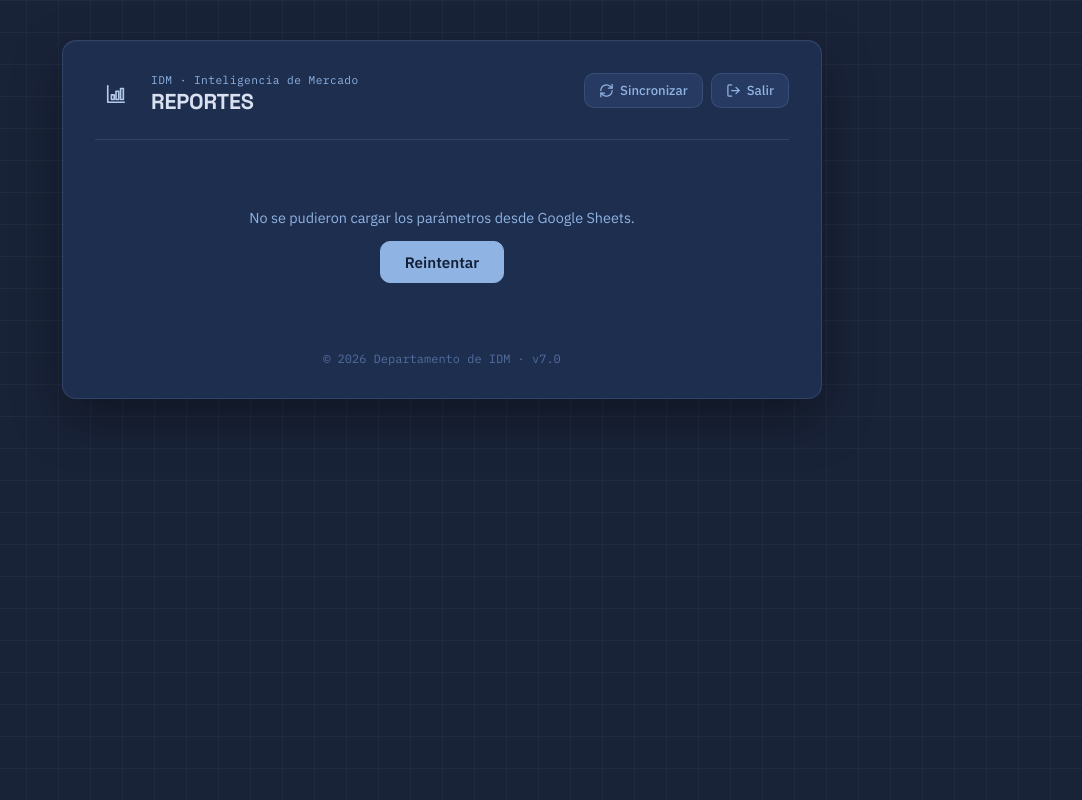
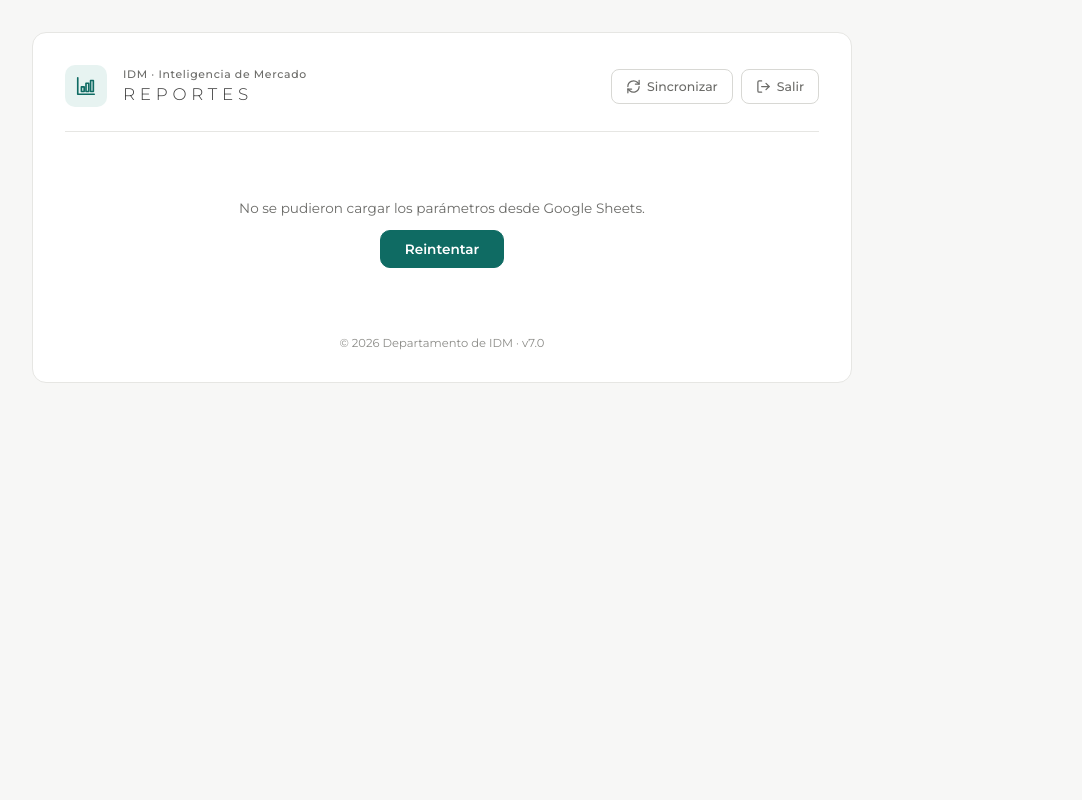
Before and after one commit to moisoforever-ai/sistema-reportes-idm, a Flask app: template templates/index.html in a window 1280 px wide. Shown: the whole page, without its empty margins (198-1280 px from the left). Run offline with Flask 3, Linux system fonts and the light colour scheme; the template is opened without the code that fills it, so the values that code supplies are empty.

Commit message:
Add files via upload

```diff
--- a/static/style.css
+++ b/static/style.css
@@ -1,94 +1,71 @@
 /* ============================================================
    Sistema de Reportes — IDM
-   Paleta de azules (Oxford Blue → Lavender), a pedido del cliente
-   (sesión 12) — reemplaza la dirección "ficha de campo" ámbar anterior.
+   Estilo unificado con /cargar: fondo gris claro, tarjetas blancas,
+   acento verde oscuro, tipografía Montserrat.
    ============================================================ */
+@import url('https://fonts.googleapis.com/css2?family=Montserrat:wght@300;400;500;600;700&display=swap');
 
 :root {
-    /* Superficies — familia de azules, de más oscuro a más claro */
-    --bg: #192338;          /* Oxford Blue */
-    --surface: #1E2E4F;     /* Space Cadet */
-    --surface-2: #273A62;   /* entre Space Cadet y YInMn Blue */
-    --surface-3: #2E4474;   /* cerca de YInMn Blue */
-    --border: rgba(143, 179, 226, 0.16);
-    --border-strong: rgba(143, 179, 226, 0.30);
+    --bg: #f7f7f6;
+    --surface: #ffffff;
+    --surface-2: #ffffff;
+    --surface-3: #f1f1ef;
+    --border: #e6e6e3;
+    --border-strong: #d8d8d4;
 
-    /* Texto */
-    --text-primary: #D9E1F1;   /* Lavender (web) */
-    --text-secondary: #8FB3E2; /* Jordy Blue */
-    --text-muted: #526D9E;     /* entre YInMn Blue y Jordy Blue */
+    --text-primary: #3d3d3d;
+    --text-secondary: #6b6b68;
+    --text-muted: #8b8b87;
 
-    /* Acento único: Jordy Blue */
-    --accent: #8FB3E2;
-    --accent-strong: #B4CAEA;
-    --accent-ink: #1E2E4F;
+    --accent: #0f6b63;
+    --accent-strong: #0b544e;
+    --accent-ink: #e7f3f1;
+    --accent-light: #e7f3f1;
 
-    /* Estados (se mantienen verde/rojo — cumplen una función de
-       lectura rápida bueno/malo que la paleta monocromática no cubre) */
-    --positive: #6fa287;
-    --positive-bg: rgba(111, 162, 135, 0.12);
-    --negative: #c1553d;
-    --negative-bg: rgba(193, 85, 61, 0.12);
+    --positive: #0f6b63;
+    --positive-bg: #e7f3f1;
+    --negative: #b3261e;
+    --negative-bg: #fde8e8;
 
-    /* Tipografía */
-    --font-display: 'Space Grotesk', 'Segoe UI', sans-serif;
-    --font-sans: 'IBM Plex Sans', -apple-system, BlinkMacSystemFont, "Segoe UI", Roboto, sans-serif;
-    --font-mono: 'IBM Plex Mono', 'SFMono-Regular', Consolas, monospace;
+    --font-display: 'Montserrat', system-ui, sans-serif;
+    --font-sans: 'Montserrat', system-ui, -apple-system, 'Segoe UI', sans-serif;
+    --font-mono: 'Montserrat', system-ui, sans-serif;
 
-    --radius-sm: 6px;
+    --radius-sm: 10px;
     --radius-md: 10px;
     --radius-lg: 14px;
 }
 
-* {
-    box-sizing: border-box;
-    margin: 0;
-    padding: 0;
-}
+* { box-sizing: border-box; margin: 0; padding: 0; }
 
 body {
-    background-color: var(--bg);
-    background-image:
-        linear-gradient(rgba(217, 225, 241, 0.04) 1px, transparent 1px),
-        linear-gradient(90deg, rgba(217, 225, 241, 0.04) 1px, transparent 1px);
-    background-size: 32px 32px;
+    background: var(--bg);
     color: var(--text-primary);
     font-family: var(--font-sans);
+    font-size: 14px;
     min-height: 100vh;
     display: flex;
     align-items: flex-start;
     justify-content: center;
     overflow-x: hidden;
-    position: relative;
-    padding: 40px 16px;
+    padding: 32px 16px;
 }
 
-/* Sin blobs decorativos: la estructura viene del layout, no de degradados
-   difuminados flotando encima. Restraint. */
-.background-decor {
-    display: none;
-}
+.background-decor { display: none; }
 
-/* Container and Card */
-.container {
-    width: 100%;
-    max-width: 760px;
-    z-index: 10;
-}
+.container { width: 100%; max-width: 820px; }
 
 .glass-card {
     background: var(--surface);
     border: 1px solid var(--border);
     border-radius: var(--radius-lg);
     padding: 32px;
-    box-shadow: 0 1px 0 rgba(255, 255, 255, 0.03) inset, 0 20px 50px rgba(0, 0, 0, 0.35);
-    position: relative;
 }
 
-/* ---------- Toolbar (reemplaza el header-right-actions absoluto) ---------- */
+/* ---------- Barra superior ---------- */
 .toolbar {
     display: flex;
-    align-items: flex-start;
+    align-items: center;
     justify-content: space-between;
     gap: 16px;
     flex-wrap: wrap;
@@ -97,102 +74,76 @@ body {
     border-bottom: 1px solid var(--border);
 }
 
-.toolbar-brand {
-    display: flex;
-    align-items: center;
-    gap: 14px;
-}
+.toolbar-brand { display: flex; align-items: center; gap: 16px; }
+
+.brand-logo { height: 44px; width: auto; display: block; }
+
+.brand-sep { width: 1px; height: 32px; background: #dcdcd8; }
 
 .toolbar-brand-icon {
-    width: 42px;
-    height: 42px;
+    width: 42px; height: 42px;
     border-radius: var(--radius-md);
     background: var(--accent-ink);
-    color: var(--accent-strong);
-    display: flex;
-    align-items: center;
-    justify-content: center;
+    color: var(--accent);
+    display: flex; align-items: center; justify-content: center;
     flex-shrink: 0;
 }
-
-.toolbar-brand-icon svg {
-    width: 22px;
-    height: 22px;
-}
+.toolbar-brand-icon svg { width: 22px; height: 22px; }
 
 .toolbar-brand-text h1 {
-    font-family: var(--font-display);
-    font-size: 1.35rem;
-    font-weight: 700;
+    font-size: 1.05rem;
+    font-weight: 300;
+    letter-spacing: .28em;
     color: var(--text-primary);
-    letter-spacing: -0.01em;
     line-height: 1.2;
 }
 
 .toolbar-brand-eyebrow {
-    font-family: var(--font-mono);
-    font-size: 0.7rem;
-    color: var(--accent);
-    letter-spacing: 0.04em;
-    margin-bottom: 2px;
+    font-size: 0.68rem;
+    font-weight: 500;
+    color: var(--text-secondary);
+    letter-spacing: .06em;
+    margin-bottom: 3px;
 }
 
 .subtitle {
     color: var(--text-secondary);
-    font-size: 0.9rem;
+    font-size: 0.85rem;
     line-height: 1.5;
     margin-top: 6px;
 }
 
-.toolbar-actions {
-    display: flex;
-    gap: 8px;
-    flex-wrap: wrap;
-}
+.toolbar-actions { display: flex; gap: 8px; flex-wrap: wrap; }
 
-/* ---------- Botones de acción de la toolbar ---------- */
 .btn-chip {
-    display: inline-flex;
-    align-items: center;
-    gap: 6px;
-    padding: 8px 14px;
-    border-radius: var(--radius-md);
+    display: inline-flex; align-items: center; gap: 6px;
+    padding: 9px 14px;
+    border-radius: 8px;
     font-family: var(--font-sans);
-    font-size: 0.82rem;
+    font-size: 0.78rem;
     font-weight: 500;
     white-space: nowrap;
     text-decoration: none;
     cursor: pointer;
-    border: 1px solid var(--border);
-    background: var(--surface-2);
+    border: 1px solid var(--border-strong);
+    background: #fff;
     color: var(--text-secondary);
-    transition: border-color 0.15s ease, color 0.15s ease, background 0.15s ease;
+    transition: background .15s, color .15s, border-color .15s;
 }
+.btn-chip svg { width: 15px; height: 15px; flex-shrink: 0; }
+.btn-chip:hover { background: var(--surface-3); color: var(--text-primary); }
 
-.btn-chip svg {
-    width: 15px;
-    height: 15px;
-    flex-shrink: 0;
+.btn-primary-chip, .btn-chip.btn-primary-chip {
+    background: var(--accent);
+    border-color: var(--accent);
+    color: #fff;
 }
+.btn-chip.btn-primary-chip:hover { background: var(--accent-strong); color: #fff; }
 
-.btn-chip:hover {
-    color: var(--text-primary);
-    border-color: var(--border-strong);
-    background: var(--surface-3);
-}
+.btn-logout:hover { color: var(--negative); border-color: #e6b3b0; background: #fff; }
 
-.btn-logout:hover {
-    color: var(--negative);
-    border-color: rgba(193, 85, 61, 0.35);
-}
-
-.btn-sync.spinning svg {
-    animation: rotate 1.1s linear infinite;
-}
-
-@keyframes rotate {
-    to { transform: rotate(360deg); }
-}
+.btn-sync.spinning svg { animation: rotate 1.1s linear infinite; }
+@keyframes rotate { to { transform: rotate(360deg); } }
 
 /* ---------- Formulario ---------- */
 .form-grid {
@@ -201,526 +152,259 @@ body {
     gap: 18px;
     margin-bottom: 24px;
 }
+@media (max-width: 560px) { .form-grid { grid-template-columns: 1fr; } }
 
-@media (max-width: 560px) {
-    .form-grid {
-        grid-template-columns: 1fr;
-    }
-}
-
-.form-group {
-    display: flex;
-    flex-direction: column;
-    gap: 7px;
-}
+.form-group { display: flex; flex-direction: column; gap: 7px; }
 
 .form-group label {
-    font-size: 0.82rem;
-    font-weight: 500;
+    font-size: 0.72rem;
+    font-weight: 600;
+    letter-spacing: .08em;
+    text-transform: uppercase;
     color: var(--text-secondary);
 }
 
 select, input[type="time"] {
-    background-color: var(--surface-2);
-    border: 1px solid var(--border);
+    background-color: #fff;
+    border: 1px solid var(--border-strong);
     border-radius: var(--radius-sm);
     padding: 11px 14px;
     color: var(--text-primary);
-    font-family: var(--font-mono);
-    font-size: 0.9rem;
+    font-family: var(--font-sans);
+    font-size: 0.85rem;
     outline: none;
-    transition: border-color 0.15s ease, box-shadow 0.15s ease;
+    transition: border-color .15s, box-shadow .15s;
     width: 100%;
     min-width: 0;
 }
-
-select {
-    font-family: var(--font-sans);
-    text-overflow: ellipsis;
-}
+select { text-overflow: ellipsis; }
 
 select:focus, input[type="time"]:focus {
     border-color: var(--accent);
-    box-shadow: 0 0 0 3px rgba(143, 179, 226, 0.20);
+    box-shadow: 0 0 0 3px rgba(15, 107, 99, 0.15);
 }
+select:disabled { opacity: .45; cursor: not-allowed; background: #f4f4f2; }
 
-select:disabled {
-    opacity: 0.4;
-    cursor: not-allowed;
-}
+option { background: #fff; color: var(--text-primary); font-family: var(--font-sans); }
 
-option {
-    background-color: var(--surface-2);
-    color: var(--text-primary);
-    font-family: var(--font-sans);
-}
+.time-selector-container { display: flex; flex-direction: column; gap: 4px; }
+.time-hint { font-size: 0.74rem; color: var(--text-muted); }
 
-.time-selector-container {
-    display: flex;
-    flex-direction: column;
-    gap: 4px;
-}
-
-.time-hint {
-    font-size: 0.75rem;
-    color: var(--text-muted);
-}
-
-/* ---------- Info Banner ---------- */
+/* ---------- Aviso informativo ---------- */
 .info-banner {
     background: var(--positive-bg);
-    border: 1px solid rgba(111, 162, 135, 0.25);
-    border-radius: var(--radius-md);
+    border: 1px solid #cfe5e1;
+    border-radius: 12px;
     padding: 14px 16px;
-    display: flex;
-    gap: 12px;
+    display: flex; gap: 12px;
     margin-bottom: 28px;
     align-items: flex-start;
 }
-
-.banner-icon {
-    color: var(--positive);
-    flex-shrink: 0;
-    margin-top: 1px;
-}
-
-.banner-icon svg {
-    width: 18px;
-    height: 18px;
-    display: block;
-}
-
-.banner-text {
-    font-size: 0.85rem;
-    color: var(--text-primary);
-    line-height: 1.5;
-}
-
-.banner-text strong {
-    color: var(--positive);
-    font-weight: 600;
-}
+.banner-icon { color: var(--accent); flex-shrink: 0; margin-top: 1px; }
+.banner-icon svg { width: 18px; height: 18px; display: block; }
+.banner-text { font-size: 0.82rem; color: #0b544e; line-height: 1.5; }
+.banner-text strong { color: #0b544e; font-weight: 600; }
 
 /* ---------- Botones principales ---------- */
 .btn-submit, .btn-secondary {
     border-radius: var(--radius-md);
     padding: 14px 24px;
     font-family: var(--font-sans);
-    font-size: 0.95rem;
+    font-size: 0.85rem;
     font-weight: 600;
     cursor: pointer;
     width: 100%;
-    display: flex;
-    align-items: center;
-    justify-content: center;
-    gap: 8px;
-    transition: all 0.15s ease;
+    display: flex; align-items: center; justify-content: center; gap: 8px;
+    transition: all .15s ease;
 }
-
-.btn-submit {
-    background: var(--accent);
-    color: #14213A;
-    border: 1px solid var(--accent);
-}
-
-.btn-submit:hover:not(:disabled) {
-    background: var(--accent-strong);
-    border-color: var(--accent-strong);
-}
-
-.btn-submit:active:not(:disabled) {
-    transform: translateY(1px);
-}
-
-.btn-submit:disabled {
-    opacity: 0.6;
-    cursor: not-allowed;
-}
+.btn-submit { background: var(--accent); color: #fff; border: 1px solid var(--accent); }
+.btn-submit:hover:not(:disabled) { background: var(--accent-strong); border-color: var(--accent-strong); }
+.btn-submit:active:not(:disabled) { transform: translateY(1px); }
+.btn-submit:disabled { opacity: .55; cursor: not-allowed; }
 
 .small-spinner {
-    width: 16px;
-    height: 16px;
-    border: 2px solid rgba(20, 33, 58, 0.25);
+    width: 16px; height: 16px;
+    border: 2px solid rgba(255,255,255,.35);
     border-radius: 50%;
-    border-top-color: #14213A;
-    animation: spin 0.8s linear infinite;
+    border-top-color: #fff;
+    animation: spin .8s linear infinite;
 }
+.btn-secondary .small-spinner { border-color: rgba(15,107,99,.25); border-top-color: var(--accent); }
+.btn-loader { display: flex; align-items: center; gap: 10px; }
 
-.btn-loader {
-    display: flex;
-    align-items: center;
-    gap: 10px;
+.button-group { display: grid; grid-template-columns: 1fr 1fr; gap: 12px; width: 100%; }
+@media (max-width: 560px) { .button-group { grid-template-columns: 1fr; } }
+
+.btn-secondary { background: #fff; color: var(--text-primary); border: 1px solid var(--border-strong); }
+.btn-secondary:hover:not(:disabled) { background: var(--surface-3); }
+.btn-secondary:active:not(:disabled) { transform: translateY(1px); }
+.btn-secondary:disabled { opacity: .5; cursor: not-allowed; }
+
+/* ---------- Cargando ---------- */
+.initial-loader {
+    display: flex; flex-direction: column; align-items: center;
+    gap: 14px; padding: 40px 0; text-align: center;
 }
-
-.button-group {
-    display: grid;
-    grid-template-columns: 1fr 1fr;
-    gap: 12px;
-    width: 100%;
-}
-
-@media (max-width: 560px) {
-    .button-group {
-        grid-template-columns: 1fr;
-    }
-}
-
-.btn-secondary {
-    background: transparent;
-    color: var(--text-primary);
-    border: 1px solid var(--border-strong);
-}
-
-.btn-secondary:hover:not(:disabled) {
-    background: var(--surface-2);
-    border-color: var(--text-muted);
-}
-
-.btn-secondary:active:not(:disabled) {
-    transform: translateY(1px);
-}
-
-.btn-secondary:disabled {
-    opacity: 0.5;
-    cursor: not-allowed;
-}
-
-/* ---------- Loader inicial ---------- */
-.initial-loader {
-    display: flex;
-    flex-direction: column;
-    align-items: center;
-    gap: 14px;
-    padding: 40px 0;
-    text-align: center;
-}
-
-.initial-loader p {
-    color: var(--text-secondary);
-    font-size: 0.9rem;
-}
+.initial-loader p { color: var(--text-secondary); font-size: 0.85rem; }
 
 .spinner {
-    width: 32px;
-    height: 32px;
-    border: 3px solid var(--surface-3);
+    width: 32px; height: 32px;
+    border: 3px solid #e3e3df;
     border-radius: 50%;
     border-top-color: var(--accent);
-    animation: spin 0.9s linear infinite;
+    animation: spin .9s linear infinite;
 }
+@keyframes spin { to { transform: rotate(360deg); } }
 
-@keyframes spin {
-    to { transform: rotate(360deg); }
-}
+.hidden { display: none !important; }
 
-.hidden {
-    display: none !important;
-}
-
-/* ---------- Footer ---------- */
 footer {
     margin-top: 28px;
     text-align: center;
-    font-size: 0.75rem;
+    font-size: 0.72rem;
     color: var(--text-muted);
-    font-family: var(--font-mono);
 }
 
-/* ---------- Toast ---------- */
+/* ---------- Avisos emergentes ---------- */
 .toast {
-    position: fixed;
-    bottom: 25px;
-    left: 50%;
+    position: fixed; bottom: 25px; left: 50%;
     transform: translateX(-50%);
-    background: var(--surface-3);
+    background: #fff;
     border: 1px solid var(--border-strong);
     border-radius: var(--radius-md);
     padding: 12px 20px;
-    box-shadow: 0 10px 30px rgba(0,0,0,0.4);
+    box-shadow: 0 10px 30px rgba(0,0,0,.15);
     z-index: 100;
-    font-size: 0.88rem;
+    font-size: 0.85rem;
     max-width: min(90vw, 480px);
     max-height: 40vh;
     overflow-y: auto;
     white-space: pre-wrap;
     word-break: break-word;
 }
-
-.toast.show {
-    animation: slideUp 0.25s ease forwards;
-}
-
-.toast.error {
-    border-color: rgba(193, 85, 61, 0.4);
-    color: #f0b3a3;
-    background: #241209;
-}
-
-.toast.success {
-    border-color: rgba(111, 162, 135, 0.4);
-    color: #c3e0d1;
-    background: #10201a;
-}
-
-.toast.warning {
-    border-color: rgba(226, 163, 59, 0.4);
-    color: #f3d8a3;
-    background: #26190a;
-}
+.toast.show { animation: slideUp .25s ease forwards; }
+.toast.error   { border-color: #e6b3b0; color: #8a1c1c; background: #fde8e8; }
+.toast.success { border-color: #b9dcd6; color: #0b544e; background: #e7f3f1; }
+.toast.warning { border-color: #ffe9a8; color: #6b4a00; background: #fff8e1; }
 
 @keyframes slideUp {
     from { transform: translate(-50%, 16px); opacity: 0; }
-    to { transform: translate(-50%, 0); opacity: 1; }
+    to   { transform: translate(-50%, 0); opacity: 1; }
 }
 
-/* ---------- Login inputs ---------- */
-input[type="text"],
-input[type="password"],
-input[type="number"] {
+/* ---------- Campos de texto (login / admin) ---------- */
+input[type="text"], input[type="password"], input[type="number"] {
     width: 100%;
     padding: 11px 14px;
     border-radius: var(--radius-sm);
-    background: var(--surface-2);
-    border: 1px solid var(--border);
+    background: #fff;
+    border: 1px solid var(--border-strong);
     color: var(--text-primary);
-    font-family: var(--font-mono);
-    font-size: 0.95rem;
-    transition: border-color 0.15s ease, box-shadow 0.15s ease;
+    font-family: var(--font-sans);
+    font-size: 0.88rem;
+    transition: border-color .15s, box-shadow .15s;
+}
+input[type="text"]:focus, input[type="password"]:focus, input[type="number"]:focus {
+    border-color: var(--accent);
+    outline: none;
+    box-shadow: 0 0 0 3px rgba(15, 107, 99, 0.15);
 }
 
-input[type="text"],
-input[type="password"] {
-    font-family: var(--font-sans);
-}
-
-input[type="text"]:focus,
-input[type="password"]:focus,
-input[type="number"]:focus {
-    border-color: var(--accent);
-    outline: none;
-    box-shadow: 0 0 0 3px rgba(143, 179, 226, 0.20);
-}
-
-/* ---------- Error / success banner (login, admin) ---------- */
 .error-banner {
     background: var(--negative-bg);
-    border: 1px solid rgba(193, 85, 61, 0.3);
-    color: #f0b3a3;
+    border: 1px solid #f1c4c4;
+    color: #8a1c1c;
     padding: 12px 14px;
     border-radius: var(--radius-md);
     margin-bottom: 20px;
-    font-size: 0.88rem;
+    font-size: 0.85rem;
     font-weight: 500;
-    display: flex;
-    align-items: center;
-    gap: 10px;
+    display: flex; align-items: center; gap: 10px;
 }
+.error-banner svg { width: 16px; height: 16px; flex-shrink: 0; }
 
-.error-banner svg {
-    width: 16px;
-    height: 16px;
-    flex-shrink: 0;
-}
+.success-banner { background: var(--positive-bg); border-color: #cfe5e1; color: #0b544e; }
 
-.success-banner {
-    background: var(--positive-bg);
-    border: 1px solid rgba(111, 162, 135, 0.3);
-    color: #c3e0d1;
-}
-
-/* ---------- Auth pages (login) ---------- */
-.auth-header {
-    text-align: center;
-    margin-bottom: 28px;
-}
-
+/* ---------- Inicio de sesión ---------- */
+.auth-header { text-align: center; margin-bottom: 28px; }
+.auth-logo { height: 56px; width: auto; display: block; margin: 0 auto 18px; }
 .auth-icon {
-    width: 48px;
-    height: 48px;
+    width: 48px; height: 48px;
     border-radius: var(--radius-md);
     background: var(--accent-ink);
-    color: var(--accent-strong);
-    display: flex;
-    align-items: center;
-    justify-content: center;
+    color: var(--accent);
+    display: flex; align-items: center; justify-content: center;
     margin: 0 auto 16px;
 }
-
-.auth-icon svg {
-    width: 24px;
-    height: 24px;
-}
-
+.auth-icon svg { width: 24px; height: 24px; }
 .auth-header h1 {
-    font-family: var(--font-display);
-    font-size: 1.5rem;
-    font-weight: 700;
+    font-size: 1.1rem;
+    font-weight: 300;
+    letter-spacing: .26em;
+    text-transform: uppercase;
     color: var(--text-primary);
     margin-bottom: 8px;
 }
 
-/* ---------- Admin page ---------- */
+/* ---------- Páginas de administración ---------- */
 .page-header {
-    display: flex;
-    align-items: center;
-    justify-content: space-between;
-    gap: 16px;
-    margin-bottom: 28px;
-    flex-wrap: wrap;
+    display: flex; align-items: center; justify-content: space-between;
+    gap: 16px; margin-bottom: 28px; flex-wrap: wrap;
 }
-
-.page-header-brand {
-    display: flex;
-    align-items: center;
-    gap: 14px;
-}
-
+.page-header-brand { display: flex; align-items: center; gap: 14px; }
 .page-header-icon {
-    width: 42px;
-    height: 42px;
+    width: 42px; height: 42px;
     border-radius: var(--radius-md);
     background: var(--accent-ink);
-    color: var(--accent-strong);
-    display: flex;
-    align-items: center;
-    justify-content: center;
+    color: var(--accent);
+    display: flex; align-items: center; justify-content: center;
     flex-shrink: 0;
 }
+.page-header-icon svg { width: 22px; height: 22px; }
+.page-header h1 { font-size: 1.1rem; font-weight: 600; color: var(--text-primary); }
 
-.page-header-icon svg {
-    width: 22px;
-    height: 22px;
+.admin-section { margin-bottom: 28px; padding-bottom: 24px; border-bottom: 1px solid var(--border); }
+.admin-section:last-child { border-bottom: none; padding-bottom: 0; margin-bottom: 0; }
+.admin-section h2 { font-size: 1rem; font-weight: 600; margin-bottom: 14px; color: var(--text-primary); }
+
+.admin-form-grid { display: grid; grid-template-columns: 1fr 1fr; gap: 14px; margin-bottom: 14px; }
+.admin-form-grid-3col { grid-template-columns: 1fr 1fr 1fr; }
+@media (max-width: 480px) { .admin-form-grid { grid-template-columns: 1fr; } }
+@media (max-width: 560px) { .admin-form-grid-3col { grid-template-columns: 1fr; } }
+
+.admin-table { width: 100%; border-collapse: collapse; text-align: left; }
+.admin-table thead tr { border-bottom: 1px solid var(--border); }
+.admin-table th {
+    padding: 10px 12px; font-size: 0.7rem; font-weight: 600;
+    letter-spacing: .08em; color: var(--text-secondary); text-transform: uppercase;
 }
+.admin-table th:last-child { text-align: right; }
+.admin-table td { padding: 12px; font-size: 0.88rem; border-bottom: 1px solid var(--border); }
+.admin-table td:last-child { text-align: right; }
 
-.page-header h1 {
-    font-family: var(--font-display);
-    font-size: 1.3rem;
-    font-weight: 700;
-    color: var(--text-primary);
-}
-
-.admin-section {
-    margin-bottom: 28px;
-    padding-bottom: 24px;
-    border-bottom: 1px solid var(--border);
-}
-
-.admin-section:last-child {
-    border-bottom: none;
-    padding-bottom: 0;
-    margin-bottom: 0;
-}
-
-.admin-section h2 {
-    font-family: var(--font-display);
-    font-size: 1.05rem;
-    font-weight: 600;
-    margin-bottom: 14px;
-    color: var(--text-primary);
-}
-
-.admin-form-grid {
-    display: grid;
-    grid-template-columns: 1fr 1fr;
-    gap: 14px;
-    margin-bottom: 14px;
-}
-
-.admin-form-grid-3col {
-    grid-template-columns: 1fr 1fr 1fr;
-}
-
-@media (max-width: 480px) {
-    .admin-form-grid {
-        grid-template-columns: 1fr;
-    }
-}
-
-@media (max-width: 560px) {
-    .admin-form-grid-3col {
-        grid-template-columns: 1fr;
-    }
-}
-
-.admin-table {
-    width: 100%;
-    border-collapse: collapse;
-    text-align: left;
-}
-
-.admin-table thead tr {
-    border-bottom: 1px solid var(--border);
-}
-
-.admin-table th {
-    padding: 10px 12px;
-    font-size: 0.78rem;
-    font-weight: 600;
-    color: var(--text-muted);
-    text-transform: none;
-}
-
-.admin-table th:last-child {
-    text-align: right;
-}
-
-.admin-table td {
-    padding: 12px;
-    font-size: 0.92rem;
-    border-bottom: 1px solid var(--border);
-}
-
-.admin-table td:last-child {
-    text-align: right;
-}
-
-.user-password-dots {
-    color: var(--text-muted);
-    font-family: var(--font-mono);
-    letter-spacing: 2px;
-}
+.user-password-dots { color: var(--text-muted); letter-spacing: 2px; }
 
 .badge-admin {
-    font-size: 0.7rem;
-    background: var(--accent-ink);
-    color: var(--accent-strong);
-    padding: 2px 8px;
-    border-radius: 5px;
-    margin-left: 8px;
-    font-weight: 600;
+    font-size: 0.68rem; background: var(--accent-ink); color: var(--accent-strong);
+    padding: 2px 8px; border-radius: 999px; margin-left: 8px; font-weight: 600;
 }
-
-.badge-system {
-    font-size: 0.78rem;
-    color: var(--text-muted);
-    font-style: italic;
-}
+.badge-system { font-size: 0.78rem; color: var(--text-muted); font-style: italic; }
 
 .btn-delete {
     background: var(--negative-bg);
-    border: 1px solid rgba(193, 85, 61, 0.25);
-    color: #f0b3a3;
+    border: 1px solid #f1c4c4;
+    color: #8a1c1c;
     padding: 6px 12px;
-    border-radius: var(--radius-sm);
-    font-size: 0.8rem;
-    font-weight: 600;
+    border-radius: 8px;
+    font-size: 0.78rem; font-weight: 600;
     font-family: var(--font-sans);
     cursor: pointer;
-    transition: all 0.15s ease;
+    transition: all .15s ease;
 }
-
-.btn-delete:hover {
-    background: rgba(193, 85, 61, 0.22);
-    border-color: rgba(193, 85, 61, 0.4);
-    color: #f7c9bc;
-}
+.btn-delete:hover { background: #f8d4d4; }
 
 @media (max-width: 640px) {
-    .toolbar {
-        flex-direction: column;
-        align-items: stretch;
-    }
-    .toolbar-actions {
-        justify-content: flex-start;
-    }
+    .glass-card { padding: 22px; }
+    .toolbar { flex-direction: column; align-items: stretch; }
+    .toolbar-actions { justify-content: flex-start; }
 }
```
